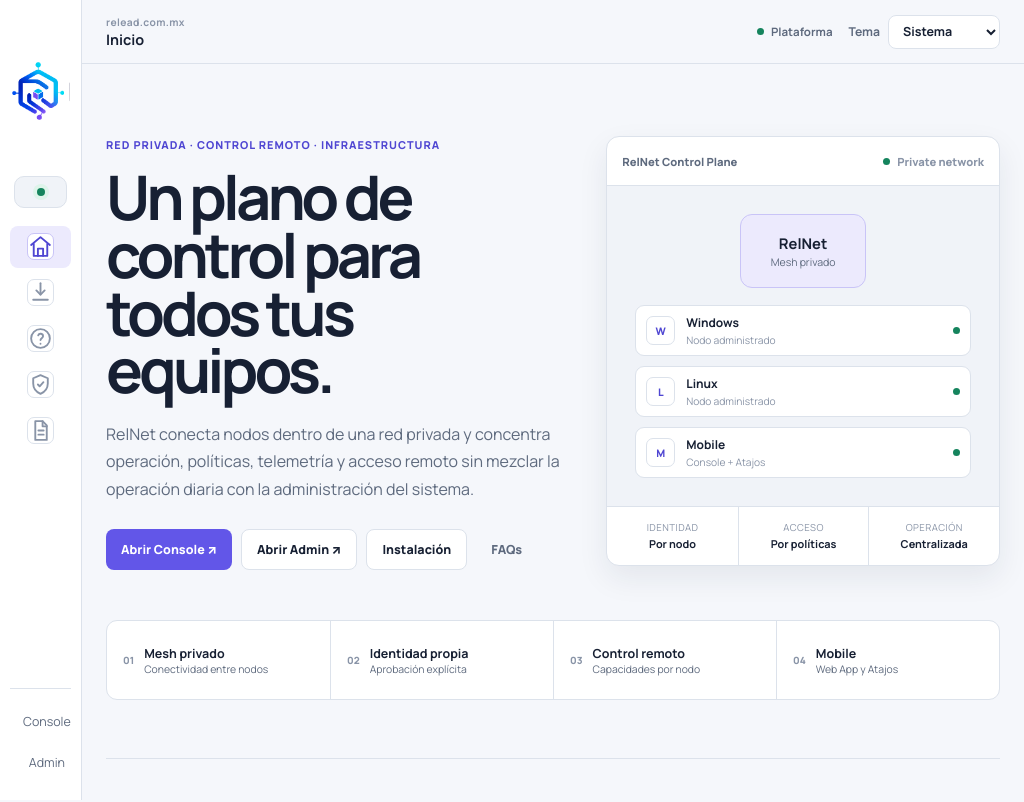
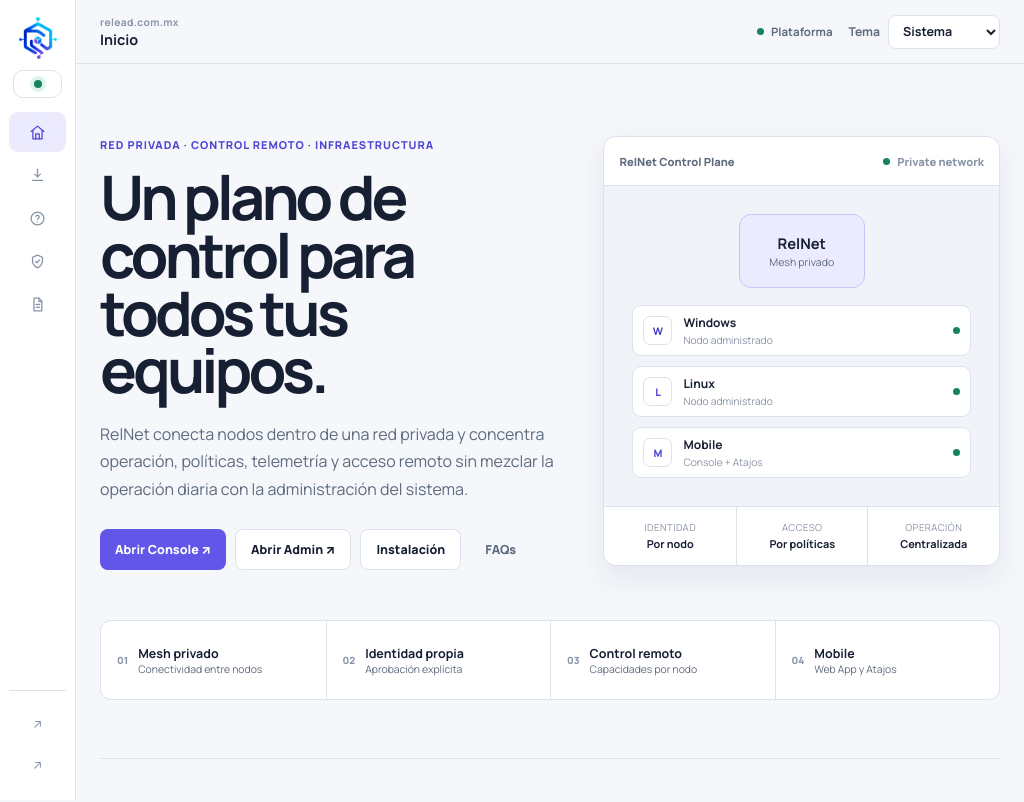
Before and after one commit to ricardomartinez-xcode/Landing, a Next.js app: page / in a window 1024 px wide. Shown: the top 802 px of the page. Built offline with nearby package versions, Linux system fonts and the light colour scheme.

Commit message:
feat: refine responsive RelNet sidebar

```diff
--- a/components/shell/AppShell.module.css
+++ b/components/shell/AppShell.module.css
@@ -3,66 +3,82 @@
   position: fixed;
   inset: 0 auto 0 0;
   z-index: 40;
-  width: 248px;
+  width: 232px;
   display: flex;
   flex-direction: column;
-  padding: 18px 14px;
+  padding: 16px 12px;
   border-right: 1px solid var(--border);
   background: var(--sidebar-bg);
 }
-.brandRow { display: flex; align-items: center; justify-content: space-between; min-height: 60px; padding: 0 8px 10px; }
-.brand { display: inline-flex; align-items: center; width: 132px; }
-.brand img { width: 100%; height: auto; }
+.brandRow { min-height: 54px; display: flex; align-items: center; justify-content: space-between; padding: 0 10px 10px; }
+.brand { width: 142px; display: inline-flex; align-items: center; }
+.brandWordmark { display: block; width: 100%; height: auto; }
+.brandMark { display: none; }
 .mobileClose { display: none; border: 0; background: transparent; color: var(--text); font-size: 1.7rem; cursor: pointer; }
-.environment { display: flex; align-items: center; gap: 10px; margin: 2px 4px 18px; padding: 11px 12px; border: 1px solid var(--border); border-radius: 10px; background: var(--surface-subtle); }
+.environment { display: flex; align-items: center; gap: 9px; margin: 0 4px 14px; padding: 9px 10px; border: 1px solid var(--border); border-radius: 10px; background: transparent; }
 .environmentDot { width: 8px; height: 8px; flex: 0 0 auto; border-radius: 50%; background: var(--success); box-shadow: 0 0 0 4px var(--success-soft); }
 .environment div { min-width: 0; display: grid; gap: 2px; }
 .environment strong { font-size: 0.78rem; }
 .environment small { overflow: hidden; color: var(--text-muted); font-size: 0.66rem; white-space: nowrap; text-overflow: ellipsis; }
-.nav { display: grid; gap: 4px; }
-.navItem { min-height: 42px; display: flex; align-items: center; gap: 10px; padding: 0 10px; border-radius: 8px; color: var(--text-muted); font-size: 0.86rem; font-weight: 650; transition: background 160ms ease, color 160ms ease; }
+.nav { display: grid; gap: 3px; }
+.navItem { min-height: 40px; display: flex; align-items: center; gap: 10px; padding: 0 9px; border-radius: 9px; color: var(--text-muted); font-size: 0.86rem; font-weight: 650; transition: background 160ms ease, color 160ms ease; }
 .navItem:hover { background: var(--surface-subtle); color: var(--text); }
 .navItemActive { background: var(--accent-soft); color: var(--accent-strong); }
-.navGlyph { width: 27px; height: 27px; display: grid; place-items: center; border: 1px solid var(--border); border-radius: 7px; background: var(--surface-raised); color: var(--text-faint); font-size: 0.58rem; font-weight: 800; letter-spacing: .02em; }
-.navItemActive .navGlyph { border-color: var(--accent-border); color: var(--accent-strong); }
+.navGlyph { width: 30px; height: 30px; flex: 0 0 auto; display: grid; place-items: center; border-radius: 8px; color: var(--text-faint); }
+.navGlyph svg { width: 17px; height: 17px; }
+.navItemActive .navGlyph { background: var(--accent-soft); color: var(--accent-strong); }
 .sidebarFooter { margin-top: auto; display: grid; gap: 5px; padding: 14px 5px 2px; border-top: 1px solid var(--border); }
 .sidebarCaption { margin-bottom: 4px; color: var(--text-faint); font-size: 0.62rem; font-weight: 800; text-transform: uppercase; letter-spacing: .09em; }
-.externalLink { display: flex; align-items: center; justify-content: space-between; min-height: 36px; padding: 0 8px; border-radius: 7px; color: var(--text-muted); font-size: .78rem; }
+.externalLink { min-height: 36px; display: flex; align-items: center; justify-content: space-between; gap: 8px; padding: 0 8px; border-radius: 7px; color: var(--text-muted); font-size: .78rem; }
 .externalLink:hover { background: var(--surface-subtle); color: var(--text); }
-.workspace { min-height: 100vh; margin-left: 248px; display: flex; flex-direction: column; }
+.externalLabel { min-width: 0; overflow: hidden; white-space: nowrap; text-overflow: ellipsis; }
+.externalGlyph { flex: 0 0 auto; color: var(--text-faint); }
+.workspace { min-height: 100vh; margin-left: 232px; display: flex; flex-direction: column; }
 .topbar { position: sticky; top: 0; z-index: 30; min-height: 64px; display: flex; align-items: center; justify-content: space-between; gap: 18px; padding: 8px 24px; border-bottom: 1px solid var(--border); background: color-mix(in srgb, var(--app-bg) 92%, transparent); backdrop-filter: blur(14px); }
 .topbarContext { display: flex; align-items: center; gap: 12px; min-width: 0; }
-.topbarContext > div { display: grid; gap: 1px; min-width: 0; }
+.topbarContext > div { min-width: 0; display: grid; gap: 1px; }
 .breadcrumb { color: var(--text-faint); font-size: .64rem; font-weight: 700; letter-spacing: .04em; }
 .topbarContext strong { overflow: hidden; font-size: .9rem; white-space: nowrap; text-overflow: ellipsis; }
 .topbarActions { display: flex; align-items: center; gap: 16px; }
 .status { display: inline-flex; align-items: center; gap: 7px; color: var(--text-muted); font-size: .72rem; font-weight: 700; }
 .status i { width: 7px; height: 7px; border-radius: 50%; background: var(--success); }
-.menuButton { display: none; width: 38px; height: 38px; border: 1px solid var(--border); border-radius: 8px; background: var(--surface-raised); cursor: pointer; }
-.menuButton span { width: 16px; height: 1.5px; display: block; margin: 3px auto; background: var(--text); }
+.menuButton { display: none; width: 38px; height: 38px; border: 1px solid var(--border); border-radius: 8px; background: var(--surface-raised); color: var(--text); cursor: pointer; }
+.menuButton span { width: 16px; height: 1.5px; display: block; margin: 3px auto; background: currentColor; }
 .content { flex: 1; width: 100%; }
 .footer { min-height: 64px; display: flex; align-items: center; justify-content: space-between; gap: 20px; padding: 0 24px; border-top: 1px solid var(--border); color: var(--text-faint); font-size: .7rem; }
 .footer div { display: flex; gap: 16px; }
 .footer a:hover { color: var(--text); }
 .backdrop { display: none; }
 
+.brand:focus-visible,
+.navItem:focus-visible,
+.externalLink:focus-visible,
+.mobileClose:focus-visible,
+.menuButton:focus-visible {
+  outline: 2px solid var(--accent-strong);
+  outline-offset: 2px;
+}
+
 @media (max-width: 1080px) and (min-width: 841px) {
-  .sidebar { width: 82px; padding-inline: 10px; }
+  .sidebar { width: 76px; padding-inline: 9px; }
   .brandRow { justify-content: center; padding-inline: 0; }
-  .brand { width: 58px; overflow: hidden; }
-  .brand img { width: 132px; max-width: none; }
-  .environment { justify-content: center; padding-inline: 8px; }
-  .environment div, .navItem > span:last-child, .sidebarCaption, .externalLink span { display: none; }
+  .brand { width: 40px; justify-content: center; }
+  .brandWordmark { display: none; }
+  .brandMark { display: block; width: 38px; height: auto; }
+  .environment { justify-content: center; margin-inline: 4px; padding-inline: 8px; }
+  .environment div, .navItem > span:last-child, .sidebarCaption, .externalLabel { display: none; }
   .navItem { justify-content: center; padding-inline: 0; }
   .sidebarFooter { align-items: center; }
-  .externalLink { justify-content: center; }
-  .workspace { margin-left: 82px; }
+  .externalLink { justify-content: center; padding-inline: 0; }
+  .workspace { margin-left: 76px; }
 }
 
 @media (max-width: 840px) {
-  .sidebar { width: min(288px, 86vw); transform: translateX(-102%); transition: transform 180ms ease; box-shadow: 16px 0 40px rgba(0,0,0,.18); }
+  .sidebar { width: min(288px, 88vw); transform: translateX(-102%); transition: transform 180ms ease; box-shadow: 16px 0 40px rgba(0,0,0,.18); }
   .sidebarOpen { transform: translateX(0); }
-  .mobileClose { display: inline-grid; place-items: center; width: 36px; height: 36px; }
+  .brandWordmark { display: block; }
+  .brandMark { display: none; }
+  .mobileClose { width: 36px; height: 36px; display: inline-grid; place-items: center; }
   .backdrop { position: fixed; inset: 0; z-index: 35; display: block; border: 0; background: rgba(5, 10, 22, .48); }
   .workspace { margin-left: 0; }
   .menuButton { display: block; }
@@ -77,5 +93,5 @@
 }
 
 @media (prefers-reduced-motion: reduce) {
-  .sidebar { transition: none; }
+  .sidebar, .navItem { transition: none; }
 }
--- a/components/shell/AppShell.tsx
+++ b/components/shell/AppShell.tsx
@@ -53,8 +53,12 @@ export function AppShell({ children }: { children: React.ReactNode }) {
 
         <div className={styles.sidebarFooter}>
           <span className={styles.sidebarCaption}>Superficies operativas</span>
-          <a href={consoleUrl} className={styles.externalLink}>Console <span aria-hidden="true">↗</span></a>
-          <a href={adminUrl} className={styles.externalLink}>Admin <span aria-hidden="true">↗</span></a>
+          <a href={consoleUrl} className={styles.externalLink} aria-label="Abrir Console">
+            <span className={styles.externalLabel}>Console</span><span className={styles.externalGlyph} aria-hidden="true">↗</span>
+          </a>
+          <a href={adminUrl} className={styles.externalLink} aria-label="Abrir Admin">
+            <span className={styles.externalLabel}>Admin</span><span className={styles.externalGlyph} aria-hidden="true">↗</span>
+          </a>
         </div>
       </aside>
 
```
Also changed, not shown: 1 other file (tests, documents, lock files or other folders).
